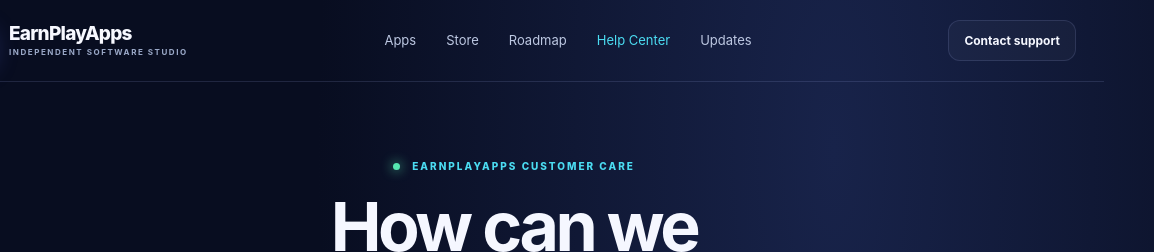
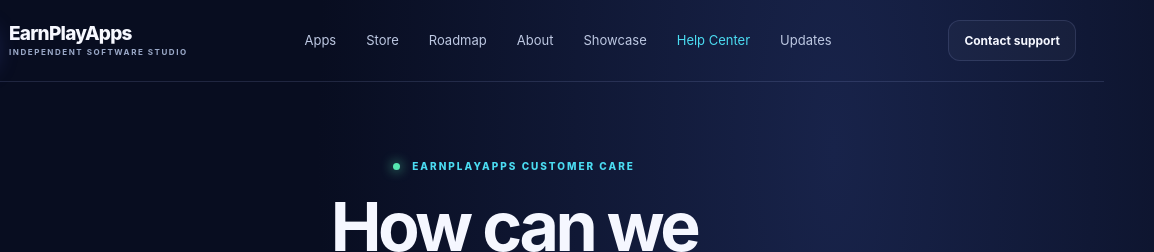
Before and after one commit to EarnPlayApps/EarnPlayApps-Website, a plain HTML site: page help.html in a window 1280 px wide. Shown: the top 252 px of the page, 126-1280 px from the left. Drawn offline with Linux system fonts and the light colour scheme.

Commit message:
Add Showcase and About navigation

```diff
--- a/help.html
+++ b/help.html
@@ -11,7 +11,7 @@
 <body>
 <header class="topbar">
 <a class="brand" href="index.html"><span class="brand-mark">E</span><span class="brand-name">EarnPlayApps<small>Independent software studio</small></span></a>
-<nav><a href="index.html#apps">Apps</a><a href="store.html">Store</a><a href="roadmap.html">Roadmap</a><a href="help.html" aria-current="page">Help Center</a><a href="updates.html">Updates</a></nav>
+<nav><a href="index.html#apps">Apps</a><a href="store.html">Store</a><a href="roadmap.html">Roadmap</a><a href="about.html">About</a><a href="showcase.html">Showcase</a><a href="help.html" aria-current="page">Help Center</a><a href="updates.html">Updates</a></nav>
 <a class="top-cta" href="support.html">Contact support</a>
 </header>
 <main class="help-page">
```
